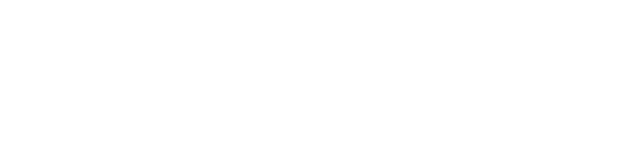
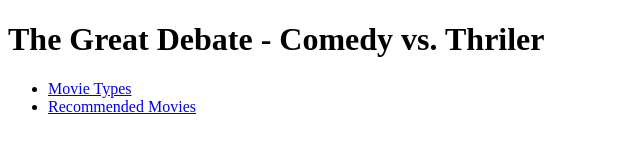
Before and after one commit to cunderhill17/multimedia-authoring-midterm-practice, a plain HTML site: page index.html in a window 1280 px wide. Shown: the whole page, without its empty margins (0-640 px from the left). Drawn offline with Linux system fonts and the light colour scheme; files that its build step writes are made by us from their sources.

Commit message:
Update Index.html
This commit adds information needed for the header and nav to the file.

```diff
--- a/index.html
+++ b/index.html
@@ -3,10 +3,18 @@
 <head>
     <meta charset="UTF-8">
     <meta name="viewport" content="width=device-width, initial-scale=1.0">
-    <title>Document</title>
+    <title>Comedy vs. Thriler</title>
     <link rel="stylesheet" href="main.css">
 </head>
 <body>
-
+    <h1>The Great Debate - Comedy vs. Thriler</h1>
+    <header>
+        <nav class="main-nav">
+            <ul>
+                <li><a href="#">Movie Types</a></li>
+                <li><a href="#">Recommended Movies</a></li>
+            </ul>
+        </nav>
+    </header>
 </body>
 </html>
```
